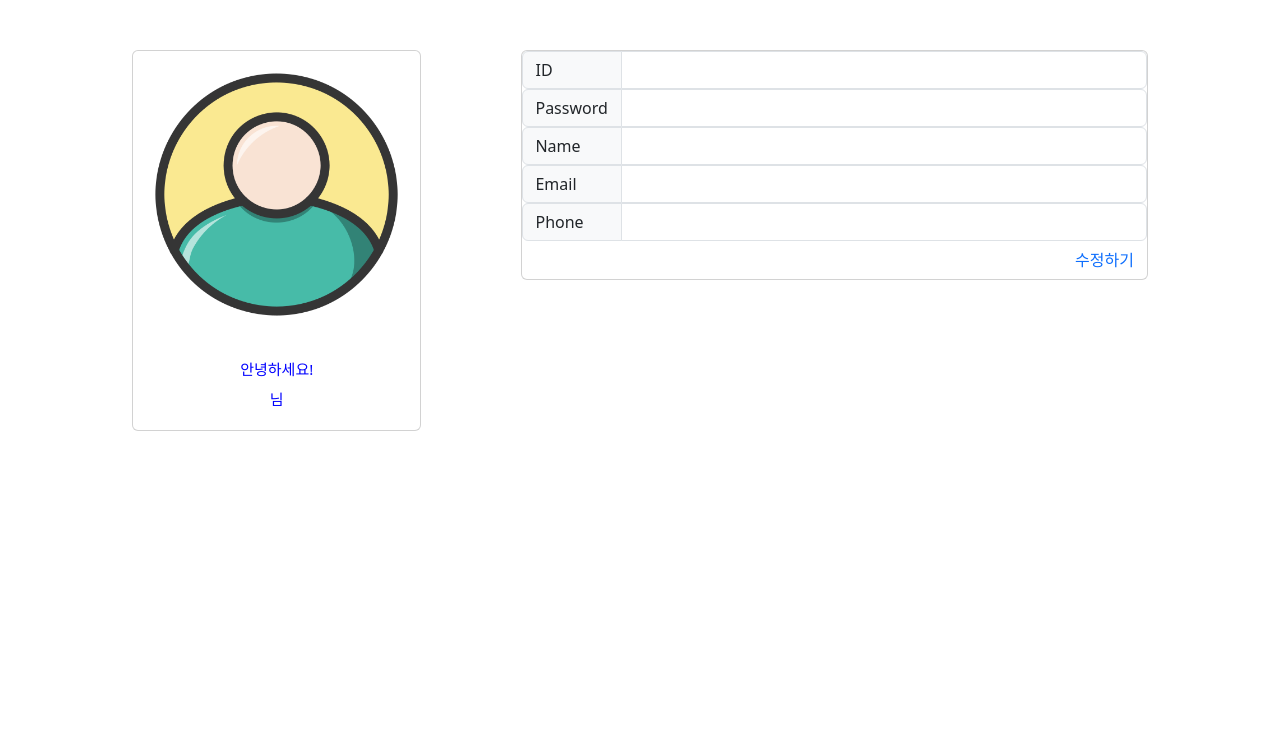
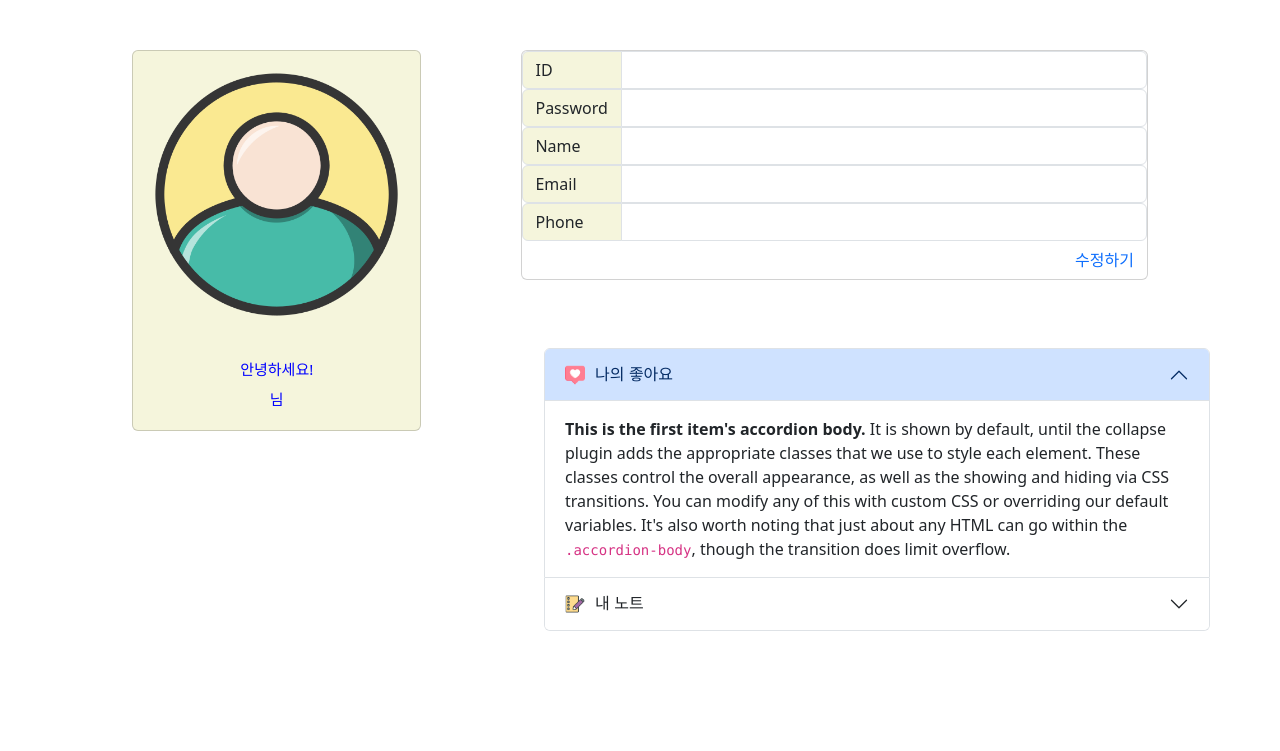
Before and after one commit to reacting97/travel_p, a Java web app: page /member/edit.jsp in a window 1280 px wide. Shown: the part 190-941 px from the top of the page. Before the commit the page ends 621 px from the top, so only its background shows below. Run offline with Tomcat 11, a stand-in JSP engine, Linux system fonts and the light colour scheme; the template is opened without the code that fills it, so the values that code supplies are empty; some libraries are stand-ins or nearby versions.

Commit message:
마이페이지 수정

```diff
--- a/travel_p/src/main/webapp/member/edit.jsp
+++ b/travel_p/src/main/webapp/member/edit.jsp
@@ -79,7 +79,14 @@ https://templatemo.com/tm-580-woox-travel
  .card:hover{
  	transform:none;
  }
-
+ .mylike{
+ 	position: absolute;
+    width: 52%;
+    margin-left: 462px;
+    float: right;
+    margin-top: 348px;
+    padding-bottom: 120px;
+ }
  </style>
 </head>
 <body>
@@ -140,7 +147,7 @@ https://templatemo.com/tm-580-woox-travel
 	</nav>
 
 	<div class="container" style="justify-content:flex-start; display: flex">
-		<div class="card myinfo" style="margin:50px">
+		<div class="card myinfo" style="margin:50px; background-color: beige;">
   <img src="../assets/images/myinfo.png" class="card-img-top" alt="...">
   <div class="card-body">
     <p class="card-text mypage-card" >안녕하세요! <br/> ${sessionScope.loginId } 님 </p>
@@ -151,35 +158,35 @@ https://templatemo.com/tm-580-woox-travel
   <ul class="list-group list-group-flush">
    <li>
    <div class="input-group flex-nowrap">
-  <span class="input-group-text" id="addon-wrapping" style="width: 100px">ID</span>
+  <span class="input-group-text" id="addon-wrapping" style="width: 100px; background-color: beige;">ID</span>
   <input type="text" class="form-control" name="id" value="${vo.id }" aria-describedby="addon-wrapping" style="background-image: none;" readonly >
 	</div>
 	</li>
 
   <li>
   <div class="input-group flex-nowrap">
-  <span class="input-group-text" id="addon-wrapping" style="width: 100px">Password</span>
+  <span class="input-group-text" id="addon-wrapping" style="width: 100px; background-color: beige;">Password</span>
   <input type="text" class="form-control" name="pwd" value="${vo.pwd }" aria-describedby="addon-wrapping" >
 	</div>
 	</li>
 
    <li>
    <div class="input-group flex-nowrap">
-  <span class="input-group-text" id="addon-wrapping" style="width: 100px">Name</span>
+  <span class="input-group-text" id="addon-wrapping" style="width: 100px; background-color: beige;">Name</span>
   <input type="text" class="form-control" name="name" value="${vo.name }" aria-describedby="addon-wrapping">
 	</div>
 	</li>
 
 	  <li>
     <div class="input-group flex-nowrap">
- 	 <span class="input-group-text" id="addon-wrapping" style="width: 100px">Email</span>
+ 	 <span class="input-group-text" id="addon-wrapping" style="width: 100px; background-color: beige;">Email</span>
  	 <input type="email" class="form-control" name="email" value="${vo.email }" aria-describedby="addon-wrapping" >
 	</div>
 	</li>
 
     <li>
     <div class="input-group flex-nowrap">
-  	<span class="input-group-text" id="addon-wrapping" style="width: 100px">Phone</span>
+  	<span class="input-group-text" id="addon-wrapping" style="width: 100px; background-color: beige;">Phone</span>
   	<input type="tel" class="form-control" name="phone" value="${vo.phone }" aria-describedby="addon-wrapping" >
 	</div>
 	</li>
@@ -188,9 +195,39 @@ https://templatemo.com/tm-580-woox-travel
   </ul>
 
 </div>
+  </form>
+  		<div class="accordion mylike" id="accordionPanelsStayOpenExample">
+  <div class="accordion-item">
+    <h2 class="accordion-header">
+      <button class="accordion-button" type="button" data-bs-toggle="collapse" data-bs-target="#panelsStayOpen-collapseOne" aria-expanded="true" aria-controls="panelsStayOpen-collapseOne">
+       <img src="../assets/images/like.png" style='width:20px; margin-right:10px'>나의 좋아요
+      </button>
+    </h2>
+    <div id="panelsStayOpen-collapseOne" class="accordion-collapse collapse show">
+      <div class="accordion-body">
+        <strong>This is the first item's accordion body.</strong> It is shown by default, until the collapse plugin adds the appropriate classes that we use to style each element. These classes control the overall appearance, as well as the showing and hiding via CSS transitions. You can modify any of this with custom CSS or overriding our default variables. It's also worth noting that just about any HTML can go within the <code>.accordion-body</code>, though the transition does limit overflow.
+      </div>
+    </div>
+  </div>
+  <div class="accordion-item">
+    <h2 class="accordion-header">
+      <button class="accordion-button collapsed" type="button" data-bs-toggle="collapse" data-bs-target="#panelsStayOpen-collapseTwo" aria-expanded="false" aria-controls="panelsStayOpen-collapseTwo">
+       <img src="../assets/images/write.png" style='width:20px; margin-right:10px'>내 노트
+      </button>
+    </h2>
+    <div id="panelsStayOpen-collapseTwo" class="accordion-collapse collapse">
+      <div class="accordion-body">
+        <strong>This is the second item's accordion body.</strong> It is hidden by default, until the collapse plugin adds the appropriate classes that we use to style each element. These classes control the overall appearance, as well as the showing and hiding via CSS transitions. You can modify any of this with custom CSS or overriding our default variables. It's also worth noting that just about any HTML can go within the <code>.accordion-body</code>, though the transition does limit overflow.
+      </div>
+    </div>
+  </div>
+</div>
+	</div>
+	<main class="container">
 
-  </form>
-	</div>
+
+	</main>
+
 	<script src="https://cdn.jsdelivr.net/npm/bootstrap@5.3.0-alpha3/dist/js/bootstrap.bundle.min.js" integrity="sha384-ENjdO4Dr2bkBIFxQpeoTz1HIcje39Wm4jDKdf19U8gI4ddQ3GYNS7NTKfAdVQSZe" crossorigin="anonymous"></script>
 </body>
 </html>
```
Also changed, not shown: travel_p/src/main/webapp/recommandboard/list.jsp (+17 -5 lines), travel_p/src/main/webapp/assets/images/write.png (added).
